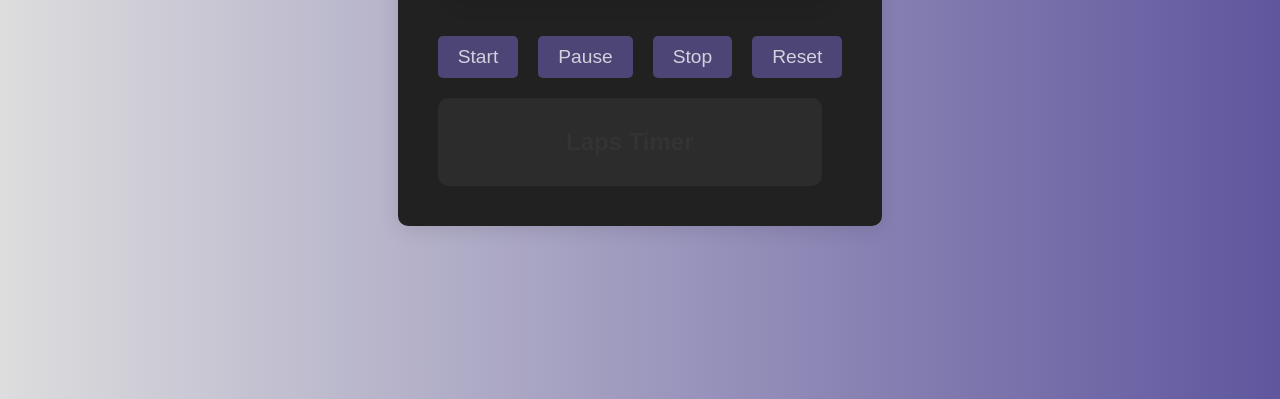
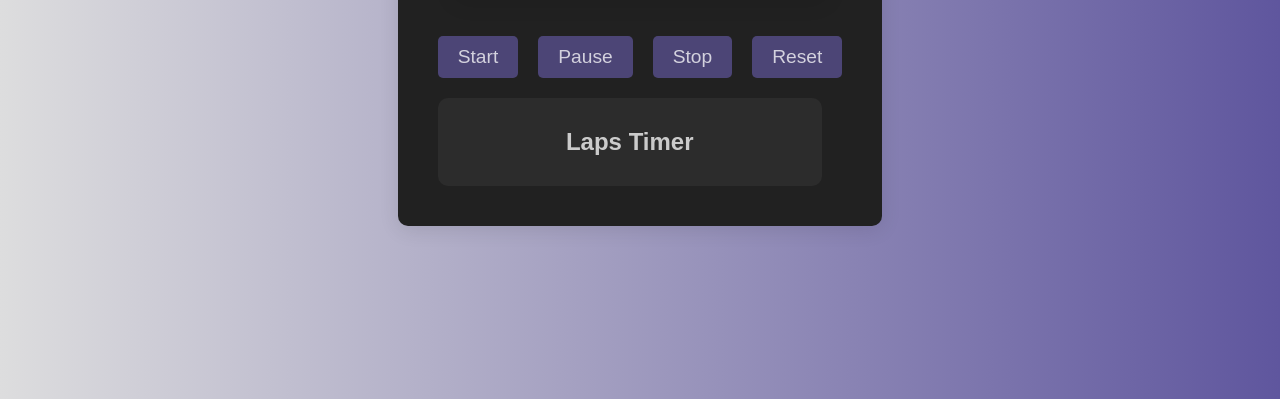
Before and after one commit to nisarahmed230/javascript-projects, a plain HTML site: page stopwatch-timer/index.html in a window 1280 px wide. Shown: the part 401-800 px from the top of the page. Drawn offline with Linux system fonts and the light colour scheme.

Commit message:
Final touch - The documentation

```diff
--- a/stopwatch-timer/style.css
+++ b/stopwatch-timer/style.css
@@ -106,6 +106,7 @@ button:focus {
 }
 /* Style the laps section */
 .laps {
+    color: #ffffffc1;
     list-style: none;
     padding: 0;
     margin: 20px 0 0;
```
Also changed, not shown: stopwatch-timer/website-look/stopwatch-screenshot1.png (added), stopwatch-timer/website-look/stopwatch-screenshot2.png (added), stopwatch-timer/website-look/stopwatch-screenshot3.png (added), 1 other file.
